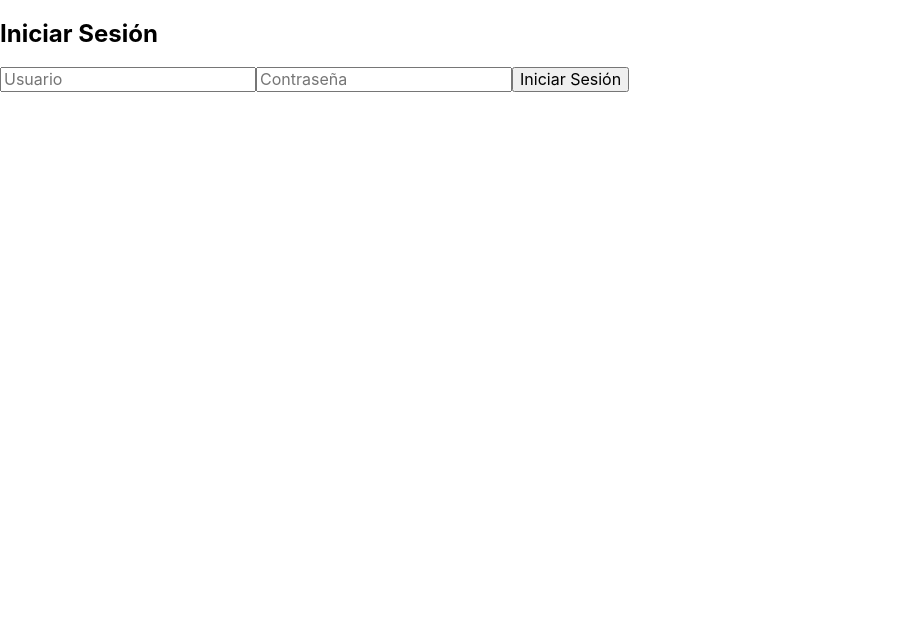
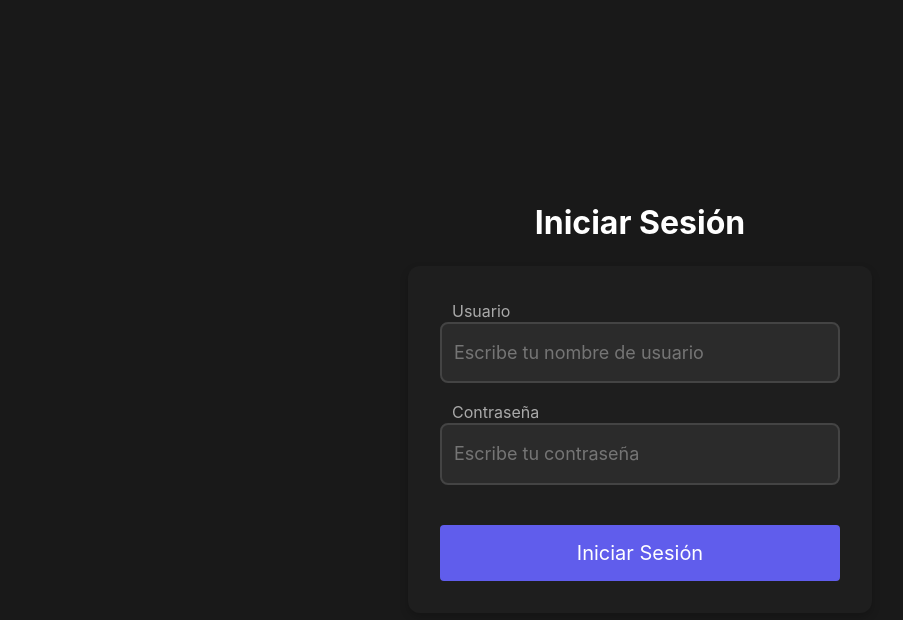
Before and after one commit to comayocode/monn-front, a React (Vite) app: page /login in a window 1280 px wide. Shown: the top 620 px of the page, without its empty margins (0-903 px from the left). Built offline with nearby package versions, Linux system fonts and the light colour scheme.

Commit message:
feat: Redesigned Login page

```diff
--- a/src/index.css
+++ b/src/index.css
@@ -1,3 +1,5 @@
+ /* TODO: ARREGLAR LAS TIPOGRAFÍAS EN UNA ÚNICA LÍNEA */
+
 :root {
   font-family: Inter, system-ui, Avenir, Helvetica, Arial, sans-serif;
   --bg-dark: #191919;
@@ -7,19 +9,18 @@
   --para-dark-bg: #999999;
   --text-light-bg: #262626;
   --para-light-bg: #999999;
+  --bg-hover: #F6F5FF;
 
   /* Tipografía - Desktop */
-  --h1-desktop-weight: bold;
-  --h1-desktop-size: 56px;
-  --h1-desktop-line-height: 110%;
+  --h1-desktop: bold 56px/100% Inter, system-ui, Avenir, Helvetica, Arial, sans-serif;
 
   --h2-desktop-weight: bold;
   --h2-desktop-size: 48px;
   --h2-desktop-line-height: 120%;
 
-  --h3-desktop-weight: bold;
-  --h3-desktop-size: 32px;
-  --h3-desktop-line-height: 120%;
+  --h3-desktop: bold 32px/120% Inter, system-ui, Avenir, Helvetica, Arial, sans-serif;
+  /* --h3-desktop-size: 32px; */
+  /* --h3-desktop-line-height: 120%; */
 
   --h4-desktop-weight: bold;
   --h4-desktop-size: 24px;
@@ -29,9 +30,9 @@
   --h5-desktop-size: 18px;
   --h5-desktop-line-height: 120%;
 
-  --p1-desktop-weight: normal;
-  --p1-desktop-size: 18px;
-  --p1-desktop-line-height: 140%;
+  --p1-desktop: normal 18px/140% Inter, system-ui, Avenir, Helvetica, Arial, sans-serif;
+  /* --p1-desktop-size: 18px;
+  --p1-desktop-line-height: 140%; */
 
   --p2-desktop-weight: normal;
   --p2-desktop-size: 16px;
--- a/src/pages/Login.css
+++ b/src/pages/Login.css
@@ -0,0 +1,102 @@
+.login {
+  display: flex;
+  flex-direction: column;
+  align-items: center;
+  justify-content: center;
+  min-height: 100vh;
+  background-color: var(--bg-dark);
+}
+
+.login__title {
+  font: var(--h3-desktop);
+  color: var(--text-dark-bg);
+  text-align: center;
+  margin-bottom: 24px;
+}
+
+.login__form {
+  width: 100%;
+  max-width: 400px;
+  background-color: #1e1e1e;
+  padding: 32px;
+  border-radius: 12px;
+  box-shadow: 0 4px 8px rgba(0, 0, 0, 0.2);
+}
+
+.login__input-group {
+  position: relative;
+  margin-bottom: 40px;
+}
+
+.login__input-group:first-child {
+  margin-top: 24px;
+}
+
+.login__input {
+  width: calc(100% - 24px - 4px);
+  padding: 16px 12px;
+  font: var(--p1-desktop);
+  color: var(--text-dark-bg);
+  background-color: #2b2b2b;
+  border: 2px solid #444;
+  border-radius: 8px;
+  outline: none;
+  transition: border-color 0.3s ease, background-color 0.3s ease;
+}
+
+.login__input:focus {
+  border-color: var(--cta);
+}
+
+.login__input:-webkit-autofill {
+  box-shadow: 0 0 0px 1000px #2b2b2b inset;
+  -webkit-text-fill-color: var(--text-dark-bg);
+  transition: background-color 0s ease-in-out 0s;
+}
+
+.login__input:-webkit-autofill:focus {
+  border-color: var(--cta);
+}
+
+.login__input-label {
+  position: absolute;
+  top: -20px;
+  left: 12px;
+  font-size: 16px;
+  color: #aaa;
+  pointer-events: none;
+  transition: color 0.3s ease;
+}
+
+.login__input-label.focused {
+  color: var(--cta);
+}
+
+.login__button {
+  width: 100%;
+  padding: 16px;
+  font: var(--btn-link-large);
+  color: var(--text-dark-bg);
+  background-color: var(--cta);
+  border: none;
+  border-radius: 4px;
+  cursor: pointer;
+  transition: background-color 0.3s ease;
+}
+
+.login__button:hover {
+  background-color: #4b48d9;
+}
+
+.login__message {
+  font: var(--p2-desktop);
+  color: var(--para-dark-bg);
+  text-align: center;
+  margin-top: 10px;
+}
+
+.login__error {
+  color: #e74c3c;
+  font-size: 18px;
+  text-align: center;
+}
--- a/src/pages/Login.jsx
+++ b/src/pages/Login.jsx
@@ -1,46 +1,85 @@
 import { useState } from 'react';
-import { useNavigate } from 'react-router-dom'; // Usamos useNavigate para la redirección
-import { login } from '../services/authService'; // Importamos el servicio de login
+import { useNavigate } from 'react-router-dom';
+import { login } from '../services/authService';
+import './Login.css';
 
 function Login() {
+  const [isFocused, setFocusState] = useState({
+    username: false,
+    password: false,
+  });
   const [username, setUsername] = useState('');
   const [password, setPassword] = useState('');
   const [error, setError] = useState('');
-  const navigate = useNavigate(); // Usamos useNavigate
+  const navigate = useNavigate();
 
   const handleSubmit = async (e) => {
     e.preventDefault();
-
     const response = await login(username, password);
-
     if (response.success) {
-      navigate('/admin'); // Redirigimos al Panel de Administración si el login es exitoso
+      navigate('/admin');
     } else {
-      setError(response.message); // Mostramos un mensaje de error si las credenciales son incorrectas
+      setError(response.message);
     }
   };
 
   return (
-    <div className="login">
-      <h2>Iniciar Sesión</h2>
-      <form onSubmit={handleSubmit}>
+    <div className='login'>
+      <h2 className='login__title'>Iniciar Sesión</h2>
+      <form className='login__form' onSubmit={handleSubmit}>
+        <div className='login__input-group'>
+          <label
+            className={`login__input-label ${
+              isFocused.username ? 'focused' : ''
+            }`}
+          >
+            Usuario
+          </label>
           <input
-          type="text"
-          placeholder="Usuario"
+            className='login__input'
+            type='text'
+            placeholder='Escribe tu nombre de usuario'
             value={username}
             onChange={(e) => setUsername(e.target.value)}
+            onFocus={() =>
+              setFocusState((prev) => ({ ...prev, username: true }))
+            }
+            onBlur={() =>
+              setFocusState((prev) => ({ ...prev, username: false }))
+            }
             required
           />
+        </div>
+        <div className='login__input-group'>
+          <label
+            className={`login__input-label ${
+              isFocused.password ? 'focused' : ''
+            }`}
+          >
+            Contraseña
+          </label>
           <input
-          type="password"
-          placeholder="Contraseña"
+            className='login__input'
+            type='password'
+            placeholder='Escribe tu contraseña'
             value={password}
             onChange={(e) => setPassword(e.target.value)}
+            onFocus={() =>
+              setFocusState((prev) => ({ ...prev, password: true }))
+            }
+            onBlur={() =>
+              setFocusState((prev) => ({ ...prev, password: false }))
+            }
             required
           />
-        <button type="submit">Iniciar Sesión</button>
+        </div>
+        <button className='login__button' type='submit'>
+          Iniciar Sesión
+        </button>
       </form>
-      {error && <p className="error">{error}</p>}
+      <div className='login__message'>
+        {error && <p className='login__error'>{error}</p>}
+      </div>
     </div>
   );
 }
```
Lines whose indentation alone changed are shown as unchanged.
